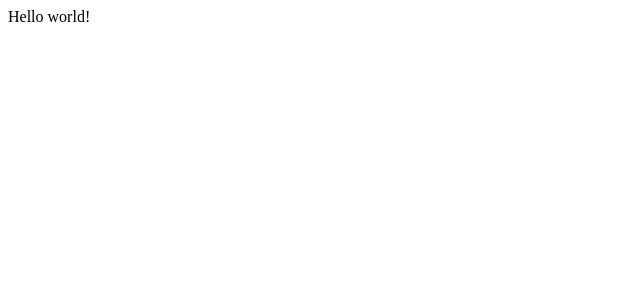
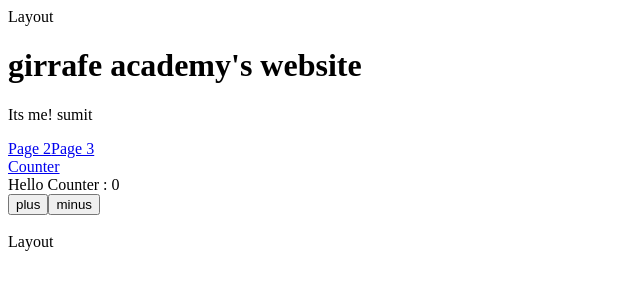
Before and after one commit to kuppakoffe/me, a Gatsby site: page / in a window 1280 px wide. Shown: the whole page, without its empty margins (0-640 px from the left). Built offline with nearby package versions, Linux system fonts and the light colour scheme; Gatsby itself is replaced by a stand-in of ours.

Commit message:
Initial commit

```diff
--- a/gatsby-config.js
+++ b/gatsby-config.js
@@ -6,5 +6,9 @@
 
 module.exports = {
   /* Your site config here */
-  plugins: [],
-}
+  plugins: ['gatsby-plugin-typography'],
+  siteMetadata: {
+    title: "girrafe academy's website",
+    author: 'sumit',
+  },
+};
--- /dev/null
+++ b/src/layouts/index.js
@@ -0,0 +1,13 @@
+/* eslint-disable react/prop-types */
+import React from 'react';
+
+export default ({ children }) => (
+  <div>
+    Layout
+    <br />
+    {children}
+    <br />
+    {' '}
+    Layout
+  </div>
+);
--- /dev/null
+++ b/src/pages/counter.js
@@ -0,0 +1,30 @@
+import React from 'react';
+
+class Counter extends React.PureComponent {
+  constructor() {
+    super();
+    this.state = {
+      counter: 0,
+    };
+  }
+
+  handleButton = (type) => {
+      const {counter} = this.state;
+      if (type === 'minus') { this.setState({counter: counter-1})}
+      if (type === 'add') { this.setState({counter: counter+1})}
+  }
+
+  render() {
+    const { counter } = this.state;
+    return (
+      <div>
+        Hello Counter : {counter}
+        <br />
+        <button onClick={()=>this.handleButton('add')}>plus</button>
+        <button onClick={()=>this.handleButton('minus')}>minus</button>
+      </div>
+    );
+  }
+}
+
+export default Counter;
--- a/src/pages/index.js
+++ b/src/pages/index.js
@@ -1,5 +1,49 @@
-import React from "react"
+/* eslint-disable react/prop-types */
+import React from 'react';
+import { Link, graphql } from 'gatsby';
+import Counter from './counter';
+import Layout from '../layouts';
 
-export default function Home() {
-  return <div>Hello world!</div>
+export default function Home({ data }) {
+  return (
+    <div>
+      <Layout>
+        <h1>
+          {' '}
+          {data.site.siteMetadata.title}
+        </h1>
+        <p>
+          Its me!
+          {' '}
+          {data.site.siteMetadata.author}
+        </p>
+
+        <Link
+          to="/page-2/"
+        >
+          Page 2
+        </Link>
+
+        <Link to="/dir1/page-3">
+          Page 3
+        </Link>
+        <br />
+        <Link to="/counter">
+          Counter
+        </Link>
+        <Counter />
+      </Layout>
+    </div>
+  );
 }
+
+export const query = graphql`
+  query FirstQuery {
+    site {
+      siteMetadata {
+        title
+        author
+      }
+    }
+  }
+`;
```
Also changed, not shown: package.json (+10 -1 lines), src/pages/dir1/page-3.js (added, +10 -0 lines), src/pages/page-2.js (added, +12 -0 lines), .eslintrc.js (added), 1 other file.
